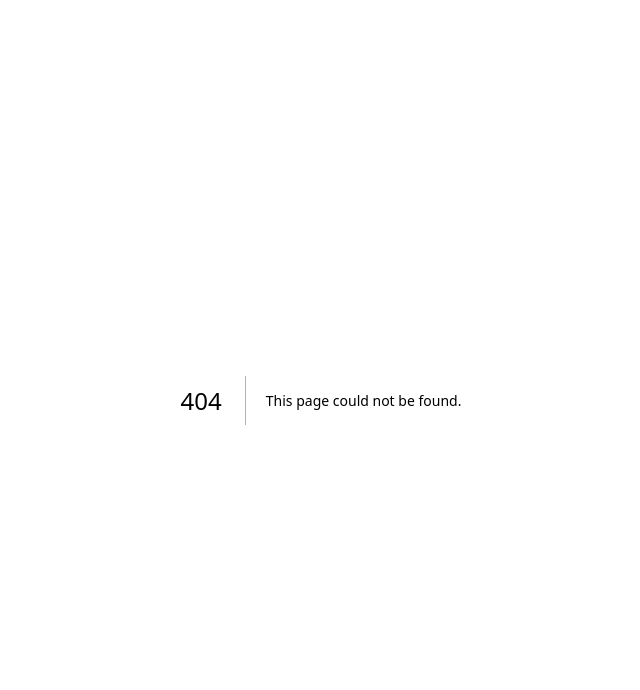
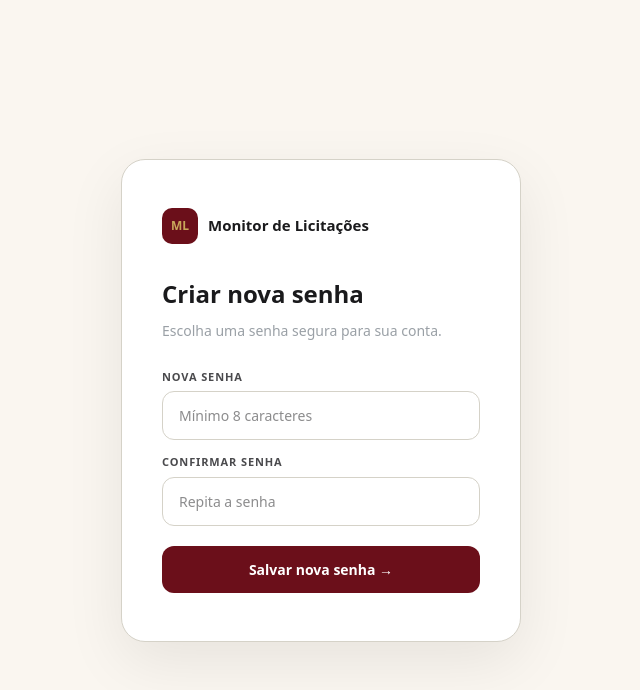
Before and after one commit to matuttamf/monitor-licitacoes, a Next.js app: page /auth/update-password in a window 1280 px wide. Before the commit this address had no page. Shown: the top 690 px of the page, without its empty margins (319-959 px from the left). Built offline with nearby package versions, Linux system fonts and the light colour scheme.

Commit message:
fix: rota auth/callback + página update-password + rotas públicas no middleware

```diff
--- /dev/null
+++ b/app/auth/callback/route.ts
@@ -0,0 +1,38 @@
+import { createServerClient } from '@supabase/ssr'
+import { cookies } from 'next/headers'
+import { NextRequest, NextResponse } from 'next/server'
+
+export async function GET(request: NextRequest) {
+  const searchParams = await Promise.resolve(new URL(request.url).searchParams)
+  const code = searchParams.get('code')
+  const type = searchParams.get('type')
+  const next = searchParams.get('next') ?? '/dashboard'
+
+  if (code) {
+    const cookieStore = await cookies()
+    const supabase = createServerClient(
+      process.env.NEXT_PUBLIC_SUPABASE_URL!,
+      process.env.NEXT_PUBLIC_SUPABASE_ANON_KEY!,
+      {
+        cookies: {
+          getAll() { return cookieStore.getAll() },
+          setAll(cookiesToSet) {
+            cookiesToSet.forEach(({ name, value, options }) =>
+              cookieStore.set(name, value, options)
+            )
+          },
+        },
+      }
+    )
+
+    const { error } = await supabase.auth.exchangeCodeForSession(code)
+    if (!error) {
+      if (type === 'recovery') {
+        return NextResponse.redirect(new URL('/auth/update-password', request.url))
+      }
+      return NextResponse.redirect(new URL(next, request.url))
+    }
+  }
+
+  return NextResponse.redirect(new URL('/login?erro=link_invalido', request.url))
+}
--- /dev/null
+++ b/app/auth/update-password/page.tsx
@@ -0,0 +1,81 @@
+'use client'
+
+import { useState } from 'react'
+import { createClient } from '@/lib/supabase/client'
+
+export default function UpdatePasswordPage() {
+  const [senha, setSenha] = useState('')
+  const [confirmar, setConfirmar] = useState('')
+  const [erro, setErro] = useState('')
+  const [sucesso, setSucesso] = useState(false)
+  const [carregando, setCarregando] = useState(false)
+
+  async function handleSubmit(e: React.FormEvent) {
+    e.preventDefault()
+    if (senha !== confirmar) { setErro('As senhas não coincidem.'); return }
+    if (senha.length < 8) { setErro('Mínimo 8 caracteres.'); return }
+    setCarregando(true)
+    setErro('')
+    const supabase = createClient()
+    const { error } = await supabase.auth.updateUser({ password: senha })
+    if (error) {
+      setErro('Erro ao atualizar senha: ' + error.message)
+      setCarregando(false)
+      return
+    }
+    setSucesso(true)
+    setTimeout(() => { window.location.href = '/dashboard' }, 2000)
+  }
+
+  const inputStyle = {
+    width: '100%', padding: '13px 16px', borderRadius: '12px',
+    border: '1.5px solid #D5D2C8', background: 'white',
+    fontSize: '14px', color: '#1A1A1C', outline: 'none',
+    boxSizing: 'border-box' as const,
+  }
+
+  return (
+    <div style={{ minHeight: '100vh', background: '#FAF6F0', display: 'flex', alignItems: 'center', justifyContent: 'center', padding: '40px', fontFamily: 'system-ui, sans-serif' }}>
+      <div style={{ width: '100%', maxWidth: '400px', background: 'white', borderRadius: '24px', padding: '48px 40px', boxShadow: '0 20px 60px rgba(0,0,0,0.08)', border: '1px solid #D5D2C8' }}>
+
+        <div style={{ display: 'flex', alignItems: 'center', gap: '10px', marginBottom: '32px' }}>
+          <div style={{ width: '36px', height: '36px', borderRadius: '10px', background: '#6B0F1A', color: '#C9A65A', display: 'flex', alignItems: 'center', justifyContent: 'center', fontWeight: 700, fontSize: '12px' }}>ML</div>
+          <span style={{ fontWeight: 700, fontSize: '15px', color: '#1A1A1C' }}>Monitor de Licitações</span>
+        </div>
+
+        <h2 style={{ fontSize: '24px', fontWeight: 700, color: '#1A1A1C', margin: '0 0 8px' }}>Criar nova senha</h2>
+        <p style={{ fontSize: '14px', color: '#9AA0A6', margin: '0 0 28px' }}>Escolha uma senha segura para sua conta.</p>
+
+        {sucesso ? (
+          <div style={{ background: 'rgba(22,163,74,0.08)', border: '1px solid rgba(22,163,74,0.2)', borderRadius: '12px', padding: '16px', textAlign: 'center', color: '#16a34a', fontSize: '14px' }}>
+            ✅ Senha atualizada! Redirecionando...
+          </div>
+        ) : (
+          <form onSubmit={handleSubmit}>
+            <div style={{ marginBottom: '14px' }}>
+              <label style={{ display: 'block', fontSize: '11px', fontWeight: 700, letterSpacing: '0.08em', textTransform: 'uppercase', color: '#4a4a4d', marginBottom: '6px' }}>Nova senha</label>
+              <input type="password" value={senha} onChange={e => setSenha(e.target.value)} placeholder="Mínimo 8 caracteres" required style={inputStyle}
+                onFocus={e => { e.target.style.borderColor = '#6B0F1A'; e.target.style.boxShadow = '0 0 0 3px rgba(107,15,26,0.1)' }}
+                onBlur={e => { e.target.style.borderColor = '#D5D2C8'; e.target.style.boxShadow = 'none' }} />
+            </div>
+            <div style={{ marginBottom: '20px' }}>
+              <label style={{ display: 'block', fontSize: '11px', fontWeight: 700, letterSpacing: '0.08em', textTransform: 'uppercase', color: '#4a4a4d', marginBottom: '6px' }}>Confirmar senha</label>
+              <input type="password" value={confirmar} onChange={e => setConfirmar(e.target.value)} placeholder="Repita a senha" required style={inputStyle}
+                onFocus={e => { e.target.style.borderColor = '#6B0F1A'; e.target.style.boxShadow = '0 0 0 3px rgba(107,15,26,0.1)' }}
+                onBlur={e => { e.target.style.borderColor = '#D5D2C8'; e.target.style.boxShadow = 'none' }} />
+            </div>
+            {erro && (
+              <div style={{ background: 'rgba(185,28,28,0.06)', border: '1px solid rgba(185,28,28,0.2)', borderRadius: '10px', padding: '12px 16px', fontSize: '14px', color: '#b91c1c', marginBottom: '16px' }}>
+                ⚠ {erro}
+              </div>
+            )}
+            <button type="submit" disabled={carregando}
+              style={{ width: '100%', padding: '13px', borderRadius: '12px', background: carregando ? '#9AA0A6' : '#6B0F1A', color: 'white', fontSize: '14px', fontWeight: 700, border: 'none', cursor: carregando ? 'not-allowed' : 'pointer' }}>
+              {carregando ? 'Salvando...' : 'Salvar nova senha →'}
+            </button>
+          </form>
+        )}
+      </div>
+    </div>
+  )
+}
--- a/proxy.ts
+++ b/proxy.ts
@@ -24,7 +24,7 @@ export async function proxy(request: NextRequest) {
   const { data: { user } } = await supabase.auth.getUser()
 
   const pathname = request.nextUrl.pathname
-  const isPublic = ['/', '/login', '/cadastro', '/expirado', '/assinar', '/assinatura/sucesso'].includes(pathname) || pathname.startsWith('/api/cron') || pathname.startsWith('/api/webhooks')
+  const isPublic = ['/', '/login', '/cadastro', '/expirado', '/assinar', '/assinatura/sucesso', '/auth/update-password'].includes(pathname) || pathname.startsWith('/api/cron') || pathname.startsWith('/api/webhooks') || pathname.startsWith('/auth/callback')
   const isApiRoute = pathname.startsWith('/api/')
   const isAuthPage = ['/login', '/cadastro'].includes(pathname)
 
```
